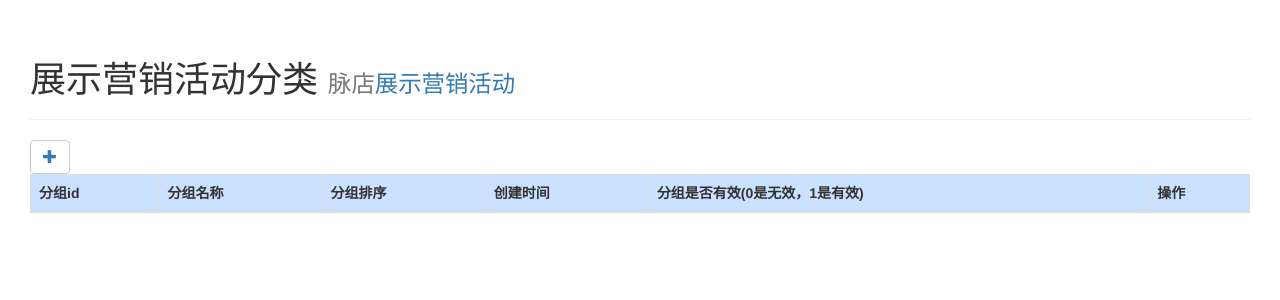
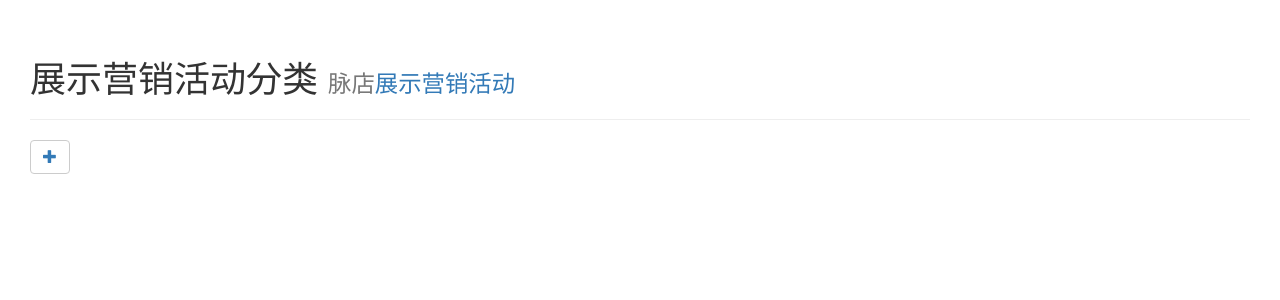
Before and after one commit to hongluema/walry, a Django app: template bus/templates/bus/showList.html in a window 1280 px wide. Shown: the top 300 px of the page. Run offline with Django 3.2, Linux system fonts and the light colour scheme; the template is opened without the code that fills it, so the values that code supplies are empty; some libraries are stand-ins or nearby versions.

Commit message:
test bus

```diff
--- a/bus/templates/bus/showList.html
+++ b/bus/templates/bus/showList.html
@@ -15,23 +15,12 @@
             <button type="button" class="btn btn-default" aria-label="Right Align">
                 <a href="https://zch.kuosanyun.com/activity/createGroup/"><span class="glyphicon glyphicon-plus" aria-hidden="true"></span></a>
             </button>
-            <table class="table table-striped table-bordered table-hover" id="table-group">
-            <thead>
-                <tr style="background-color: #CAE1FF;">
-                    <th>分组id</th>
-                    <th>分组名称</th>
-                    <th>分组排序</th>
-                    <th>创建时间</th>
-                    <th>分组是否有效(0是无效，1是有效)</th>
-                    <th>操作</th>
-                </tr>
-            </thead>
-            <tbody>
+
+
                 {% for c in context.info %}
                 车牌号：    <tr>{{ c.bus_number }}</tr>
                 {% endfor %}
-            </tbody>
-        </table>
+
         </div>
     </div>
 {#    <nav aria-label="Page navigation">#}
```
